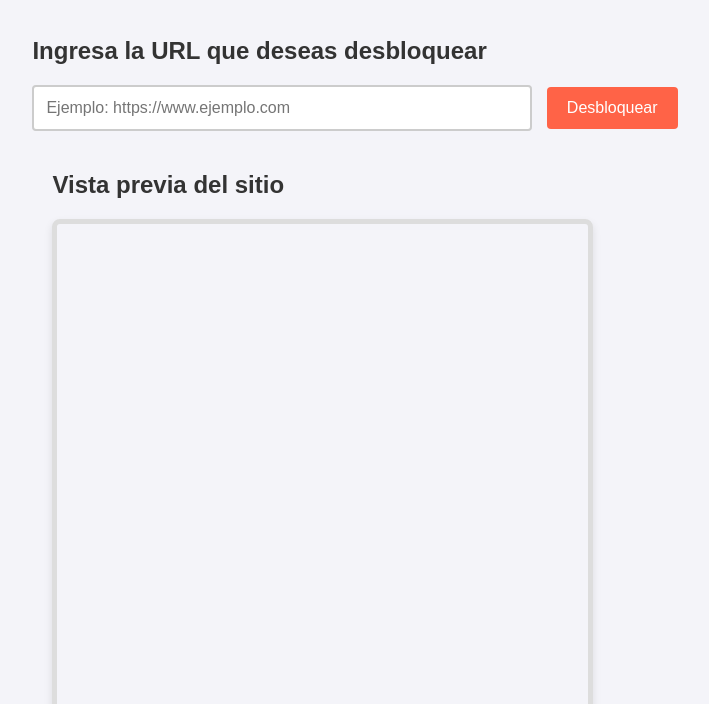
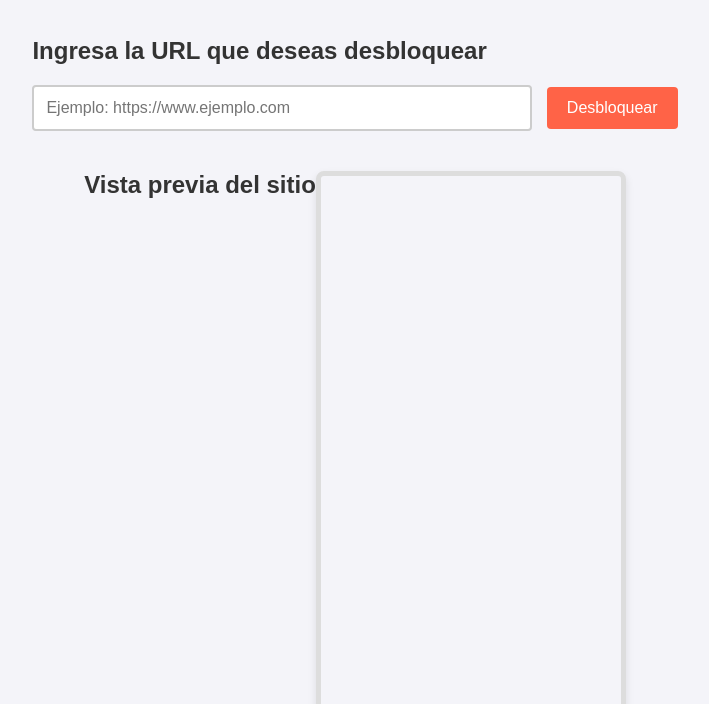
Before and after one commit to New25Said/KickTab-A-, a plain HTML site: page index.html in a window 1280 px wide. Shown: the part 96-800 px from the top of the page, without its empty margins (285-994 px from the left). Drawn offline with Linux system fonts and the light colour scheme.

Commit message:
Update styles.css

```diff
--- a/styles.css
+++ b/styles.css
@@ -66,15 +66,17 @@ button:hover {
 
 .proxy-section {
     margin-top: 20px;
-    width: 90%; /* Aumenta el ancho a un 90% del contenedor principal */
-    max-width: 1200px; /* Limita el máximo tamaño del contenedor */
-    padding: 0 20px; /* Añade un poco de padding para no tocar los bordes */
+    width: 100%; /* Asegura que el contenedor ocupe todo el ancho disponible */
+    max-width: 1200px; /* Establece un límite en el ancho máximo del contenedor */
+    padding: 0 20px; /* Añade un poco de espacio para los márgenes */
+    display: flex;
+    justify-content: center; /* Centra el contenedor en el eje horizontal */
 }
 
 iframe {
-    width: 100%; /* Hace que el iframe ocupe todo el ancho del contenedor */
+    width: 100%; /* Hace que el iframe ocupe todo el ancho disponible del contenedor */
     height: 600px; /* Ajusta la altura si es necesario */
-    border: 5px solid #ddd; /* Aumenta el grosor del borde del iframe */
+    border: 5px solid #ddd; /* Aumenta el grosor del borde */
     border-radius: 8px;
     box-shadow: 0 4px 8px rgba(0, 0, 0, 0.1);
 }
```
